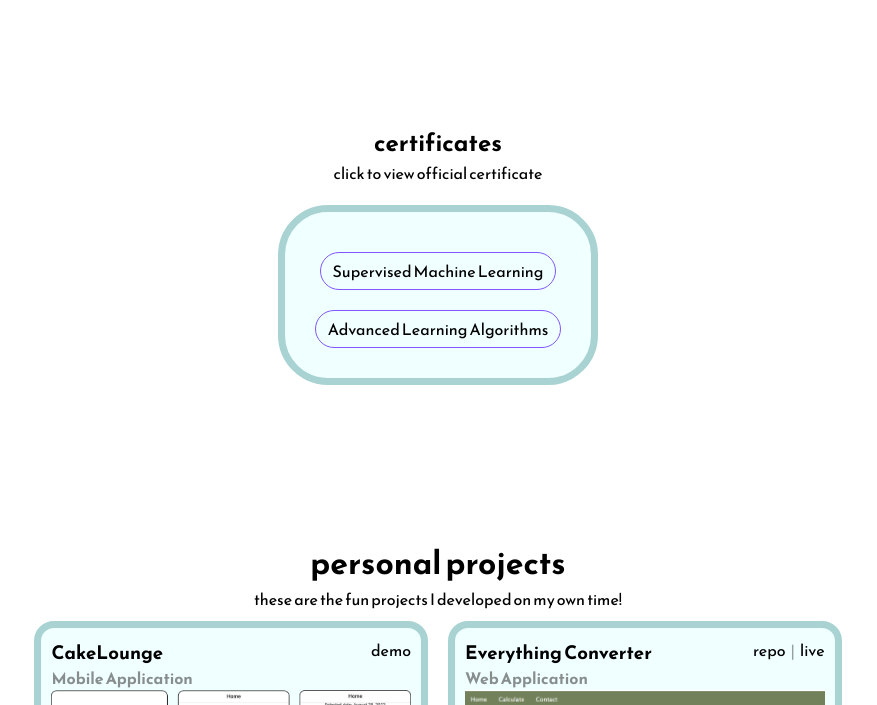
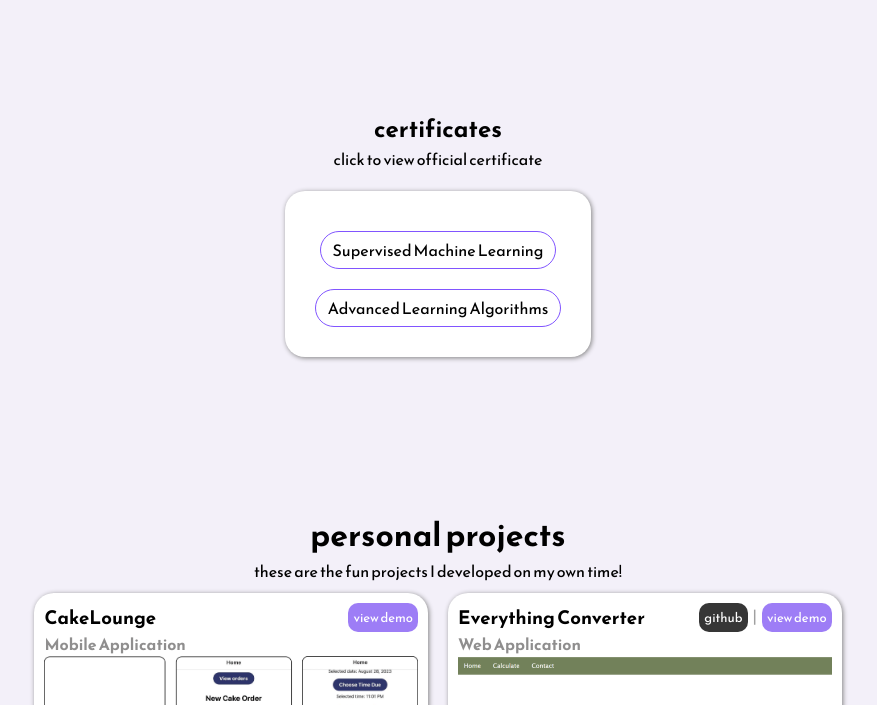
Before and after one commit to shahdk33/website-portfolio, a plain HTML site: page index.html in a window 1280 px wide. Shown: the part 2095-2800 px from the top of the page, without its empty margins (202-1079 px from the left). Drawn offline with Linux system fonts and the light colour scheme.

Commit message:
design updates

```diff
--- a/index.html
+++ b/index.html
@@ -55,9 +55,6 @@
                         <span id="logos1">
                             <img src="images/html5-logo-devextreme-multi-purpose-controls-html-javascript-3.png" style="width: 180px; height: 60px;">
                             <img src="images/Java.png" style="width: 60px; height: 60px;">
-
-
-
                           <img src="images/python-logo-png-open-2000.png" style="width: 60px; height: 60px;">
                           <img src="images/PHP-logo.svg.png" style="width: 60px; height: 60px;">
                           <img src="images/azure-sql-database-logo-D7A32C9CD9-seeklogo.com.png" style="width: 55px; height: 60px;">
@@ -102,7 +99,7 @@
                     <div class="header">
                       <h3>CakeLounge</h3>
                       <div class="links">
-                        <a href="">demo</a>
+                        <a id="demo" href="">view demo</a>
                       </div>
                     </div>
 
@@ -130,9 +127,9 @@
 
                       <h3>Everything Converter</h3>
                       <div class="links">
-                        <a href="https://github.com/shahdk33/everything-converter" target="_blank">repo</a>
+                        <a id="github" href="https://github.com/shahdk33/everything-converter" target="_blank">github</a>
                         <p>|</p>
-                        <a href="">live</a>
+                        <a id="demo" href="">view demo</a>
                       </div>
                     </div>
 
@@ -166,16 +163,16 @@
                     <div class="header">
                       <h3>frij</h3>
                       <div class="links">
-                        <a href="https://github.com/shahdk33/7-days-of-python/tree/main/day6" target="_blank">repo</a>
+                        <a id="github"href="https://github.com/shahdk33/7-days-of-python/tree/main/day6" target="_blank">github</a>
                         <p>|</p>
-                        <a href="">demo</a>
+                        <a id="demo" href="">view demo</a>
                       </div>
                     </div>
 
                     <p id="subtitle"><b>Web Application</b></p>
                     <img src="images/frijCLI.png" style="width: 100%; height: inherit;">
 
-                    <p>frij is a web app I made to help my everyday struggle of deciding what to cook. simply input ingredients, and get suggested recipes!</p>
+                    <p>I made frij to ease my everyday struggle of deciding what to cook. simply input ingredients, and get suggested recipes!</p>
                     <span id="techStack">
                       <p>Python</p>
                       <p>Spoonacular API</p>
@@ -191,9 +188,9 @@
                     <div class="header">
                       <h3>My Portfolio</h3>
                       <div class="links">
-                        <a href="https://github.com/shahdk33/website-portfolio" target="_blank">repo</a>
+                        <a id="github" href="https://github.com/shahdk33/website-portfolio" target="_blank">github</a>
                         <p>|</p>
-                        <a href="">live</a>
+                        <a id="demo" href="">view demo</a>
                       </div>
                     </div>
 
@@ -222,11 +219,7 @@
                     <div class="header">
                       <h3>Chebucto Community Net Society</h3>
                       <div class="links">
-                        <a href="">repo</a>
-                        <p>|</p>
-                        <a href="">demo</a>
-                        <p>|</p>
-                        <a href="">docs</a>
+                        <a id="demo" href=""> view demo</a>
                       </div>
                     </div>
 
@@ -250,9 +243,9 @@
                     <div class="header">
                       <h3>CSCIX691 Course Outline</h3>
                       <div class="links">
-                        <a href="https://github.com/CSCIX691DAL/CSCIX691-website/tree/main/airflow/dags" target="_blank">repo</a>
+                        <a id="github" href="https://github.com/CSCIX691DAL/CSCIX691-website/tree/main/airflow/dags" target="_blank">github</a>
                         <p>|</p>
-                        <a href="">demo</a>
+                        <a id="demo" href="">view demo</a>
                       </div>
                     </div>
 
@@ -279,7 +272,7 @@
                     <div class="header">
                       <h3>Mi'maq Virtual Museum</h3>
                       <div class="links">
-                        <a href="https://www.figma.com/file/G1s9E18B9OeCBEt3vSD83z/Website?type=design&node-id=0%3A1&mode=design&t=YzAD3TZTnL94cMc9-1" target="_blank">figma</a>
+                        <a id="figma" href="https://www.figma.com/file/G1s9E18B9OeCBEt3vSD83z/Website?type=design&node-id=0%3A1&mode=design&t=YzAD3TZTnL94cMc9-1" target="_blank">figma</a>
                       </div>
                     </div>
 
@@ -301,9 +294,9 @@
                     <div class="header">
                       <h3>ChatterBox</h3>
                       <div class="links">
-                        <a href="https://github.com/shahdk33/ChatterBox_CSCI2170" target="_blank">repo</a>
+                        <a id="github" href="https://github.com/shahdk33/ChatterBox_CSCI2170" target="_blank">github</a>
                         <p>|</p>
-                        <a href="">demo</a>
+                        <a id="demo" href=""> view demo</a>
                       </div>
                     </div>
 
@@ -342,12 +335,12 @@
 
     <footer>
 
-        <span id="contactLogos">
+        <div id="contactLogos">
             <a href="https://www.linkedin.com/in/shahd-khartabil-33942b229/" target="_blank"> <img src="images/new-linkedin-logo-white-black-png.png" style="width: 55px; height: 55px;">
             <a href="mailto: shahdkhartabil2@gmail.com" target="blank"><img src="images/email-and-mail-icon-black-free-png.webp" style="width:70px; height: 85px;">
             <a href="https://github.com/shahdk33" target="blank"><img src="images/github_PNG40.png" style="width:60px; height: 60px;">
 
-        </span>
+            </div>
 
          <p class="copyright">Shahd Khartabil © 2023</p>
 
--- a/main.css
+++ b/main.css
@@ -1,8 +1,31 @@
+body{
+  background-color: rgb(243, 240, 249);
+}
 html{
   scroll-behavior: smooth;
 }
+#demo{
+  background-color: #9d7df6;
+  color: white;
+  border-radius: 10px;
+  padding: 5px;
+  font-size: small;
+}
 
-
+#figma{
+  background-color: rgb(122, 122, 122);
+  color: white;
+  border-radius: 10px;
+  padding: 5px;
+  font-size: small;
+}
+#github{
+  background-color: #363636;
+  color: white;
+  border-radius: 10px;
+  padding: 5px;
+  font-size: small;
+}
 #contactLogos > a{
   margin: 20px;
 }
@@ -11,6 +34,8 @@ html{
   display: flex;
   justify-content: center;
   align-items: center;
+  background-color: (243, 240, 249);
+
   /* margin: 0 auto; Adjust this value to set the spacing between the logos */
 }
 
@@ -60,12 +85,11 @@ footer{
   padding-right:20px;
   padding-left: 20px;
   padding-bottom:20px;
-
-  background-color: azure;
   border-radius: 50px;
   color: black;
-  border: solid 7px;
-  border-color: rgb(169, 210, 210);
+  background-color: white;
+  border-radius: 20px;
+  box-shadow: 1px 1px 5px grey;
   display: flex;
   flex-direction: column;
   align-items: center;
@@ -151,7 +175,7 @@ footer{
   top:0;
   left:0;
   right: 0;
-  background-color: white;
+  background-color: rgb(243, 240, 249);
 
 
 }
@@ -249,15 +273,12 @@ input[type=text], input[type=email], select, textarea {
 
 /* Styling for the hidden content */
 #projectscontainer{
-  background-color:azure;
-  border: solid 7px;
-  border-color: rgb(169, 210, 210);
+  background-color:white;
   width: 40%;
   padding: 10px;
   margin: 10px;
   border-radius: 20px;
-  /* position: absolute; */
-
+  box-shadow: 1px 1px 5px grey;
   align-items: center;
   justify-content: center;
 }
```
